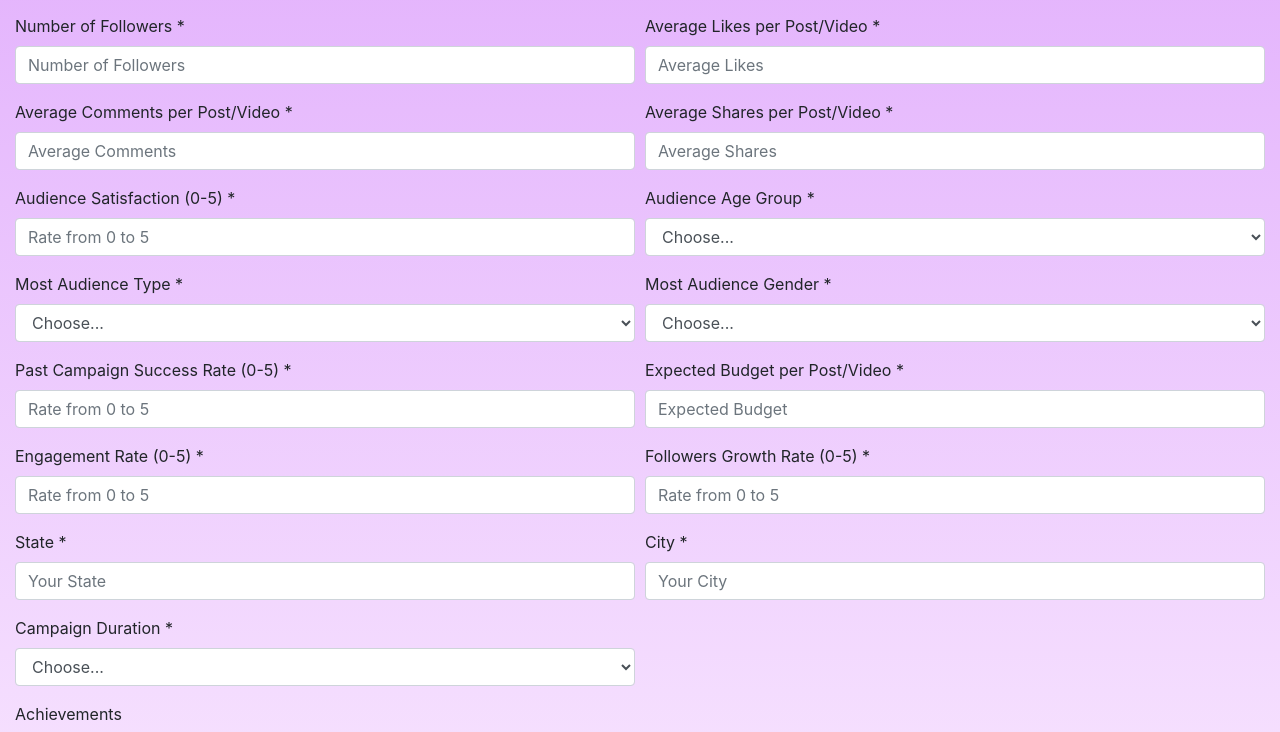
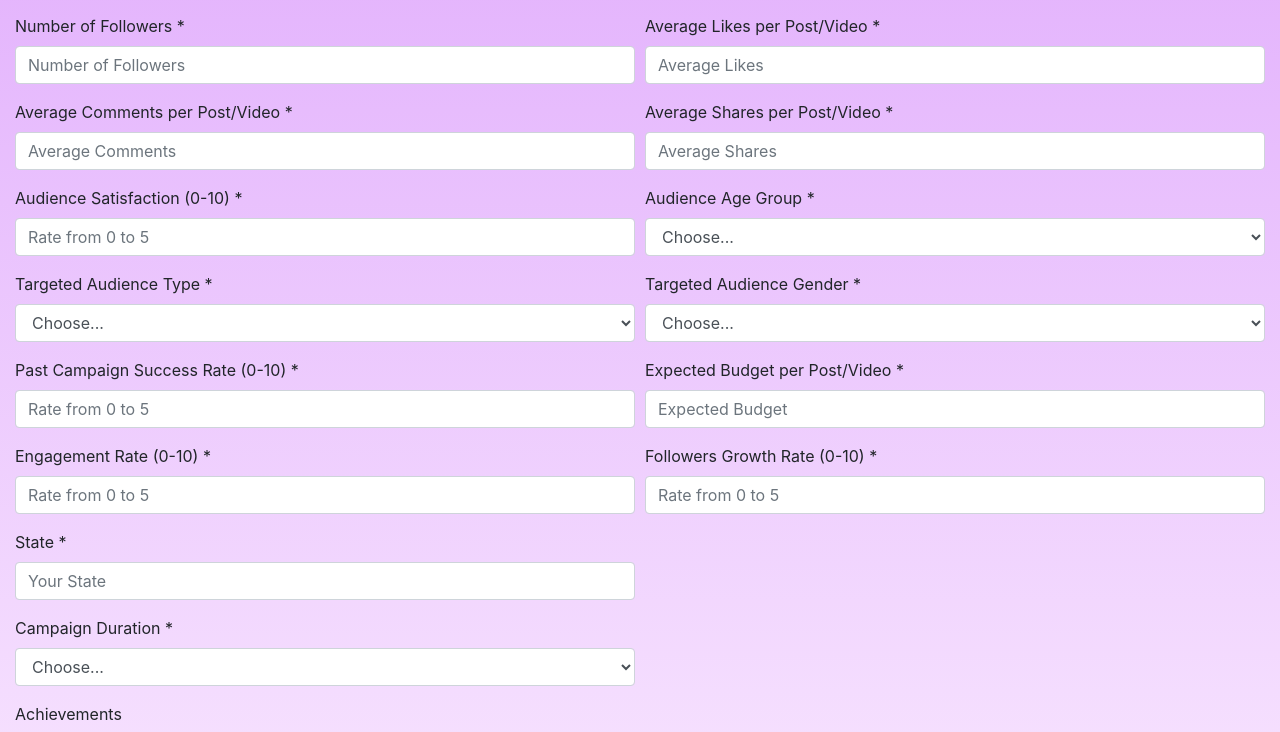
Before and after one commit to AryanSwaroop/Myntra-Influencer, a React (Create React App) app in the folder my-react-app/: page /WorkUs in a window 1280 px wide. Shown: the part 404-1136 px from the top of the page. Built offline with nearby package versions, Linux system fonts and the light colour scheme.

Commit message:
changestoform

```diff
--- a/my-react-app/src/workus.js
+++ b/my-react-app/src/workus.js
@@ -98,7 +98,7 @@ const WorkUs = () => {
                             <option>Instagram</option>
                             <option>YouTube</option>
                             <option>Facebook</option>
-                            <option>Other</option>
+                            <option>Others</option>
                         </select>
                     </div>
                     <div className="form-group col-md-6">
@@ -128,42 +128,47 @@ const WorkUs = () => {
                 </div>
                 <div className="form-row">
                     <div className="form-group col-md-6">
-                        <label htmlFor="audienceSatisfaction">Audience Satisfaction (0-5) <span className="required">*</span></label>
+                        <label htmlFor="audienceSatisfaction">Audience Satisfaction (0-10) <span className="required">*</span></label>
                         <input type="number" className="form-control" id="audienceSatisfaction" value={formData.audienceSatisfaction} onChange={handleChange} min="0" max="5" placeholder="Rate from 0 to 5" required />
                     </div>
                     <div className="form-group col-md-6">
                         <label htmlFor="audienceAge">Audience Age Group <span className="required">*</span></label>
                         <select id="audienceAge" className="form-control" value={formData.audienceAge} onChange={handleChange} required>
                             <option value="">Choose...</option>
-                            <option>0 to 18</option>
-                            <option>18 to 35</option>
-                            <option>35 to 100</option>
+                            <option>5 to 15</option>
+                            <option>15 to 25</option>
+                            <option>25 to 45</option>
+                            <option>45 to 55</option>
+                            <option>55 to 75</option>
+                            <option>75-100</option>
                         </select>
                     </div>
                 </div>
                 <div className="form-row">
                     <div className="form-group col-md-6">
-                        <label htmlFor="audienceType">Most Audience Type <span className="required">*</span></label>
+                        <label htmlFor="audienceType">Targeted Audience Type <span className="required">*</span></label>
                         <select id="audienceType" className="form-control" value={formData.audienceType} onChange={handleChange} required>
                             <option value="">Choose...</option>
                             <option>Children</option>
+                            <option>Teenager</option>
                             <option>Adults</option>
-                            <option>Young Age</option>
                             <option>Old Age</option>
                         </select>
                     </div>
                     <div className="form-group col-md-6">
-                        <label htmlFor="audienceGender">Most Audience Gender <span className="required">*</span></label>
+                        <label htmlFor="audienceGender">Targeted Audience Gender <span className="required">*</span></label>
                         <select id="audienceGender" className="form-control" value={formData.audienceGender} onChange={handleChange} required>
                             <option value="">Choose...</option>
                             <option>Male</option>
                             <option>Female</option>
+                            <option>Both</option>
+                            <option>Others</option>
                         </select>
                     </div>
                 </div>
                 <div className="form-row">
                     <div className="form-group col-md-6">
-                        <label htmlFor="pastCampaignSuccess">Past Campaign Success Rate (0-5) <span className="required">*</span></label>
+                        <label htmlFor="pastCampaignSuccess">Past Campaign Success Rate (0-10) <span className="required">*</span></label>
                         <input type="number" className="form-control" id="pastCampaignSuccess" value={formData.pastCampaignSuccess} onChange={handleChange} min="0" max="5" placeholder="Rate from 0 to 5" required />
                     </div>
                     <div className="form-group col-md-6">
@@ -173,11 +178,11 @@ const WorkUs = () => {
                 </div>
                 <div className="form-row">
                     <div className="form-group col-md-6">
-                        <label htmlFor="engagementRate">Engagement Rate (0-5) <span className="required">*</span></label>
+                        <label htmlFor="engagementRate">Engagement Rate (0-10) <span className="required">*</span></label>
                         <input type="number" className="form-control" id="engagementRate" value={formData.engagementRate} onChange={handleChange} min="0" max="5" placeholder="Rate from 0 to 5" required />
                     </div>
                     <div className="form-group col-md-6">
-                        <label htmlFor="followersGrowthRate">Followers Growth Rate (0-5) <span className="required">*</span></label>
+                        <label htmlFor="followersGrowthRate">Followers Growth Rate (0-10) <span className="required">*</span></label>
                         <input type="number" className="form-control" id="followersGrowthRate" value={formData.followersGrowthRate} onChange={handleChange} min="0" max="5" placeholder="Rate from 0 to 5" required />
                     </div>
                 </div>
@@ -186,17 +191,14 @@ const WorkUs = () => {
                         <label htmlFor="state">State <span className="required">*</span></label>
                         <input type="text" className="form-control" id="state" value={formData.state} onChange={handleChange} placeholder="Your State" required />
                     </div>
-                    <div className="form-group col-md-6">
-                        <label htmlFor="city">City <span className="required">*</span></label>
-                        <input type="text" className="form-control" id="city" value={formData.city} onChange={handleChange} placeholder="Your City" required />
-                    </div>
+
                 </div>
                 <div className="form-row">
                     <div className="form-group col-md-6">
                         <label htmlFor="campaignDuration">Campaign Duration <span className="required">*</span></label>
                         <select id="campaignDuration" className="form-control" value={formData.campaignDuration} onChange={handleChange} required>
                             <option value="">Choose...</option>
-                            <option value="One-time post">One-time post</option>
+                            <option value="One-time-post">One-time-post</option>
                             <option value="Month-long">Month-long</option>
                             <option value="Year-long">Year-long</option>
                         </select>
```
